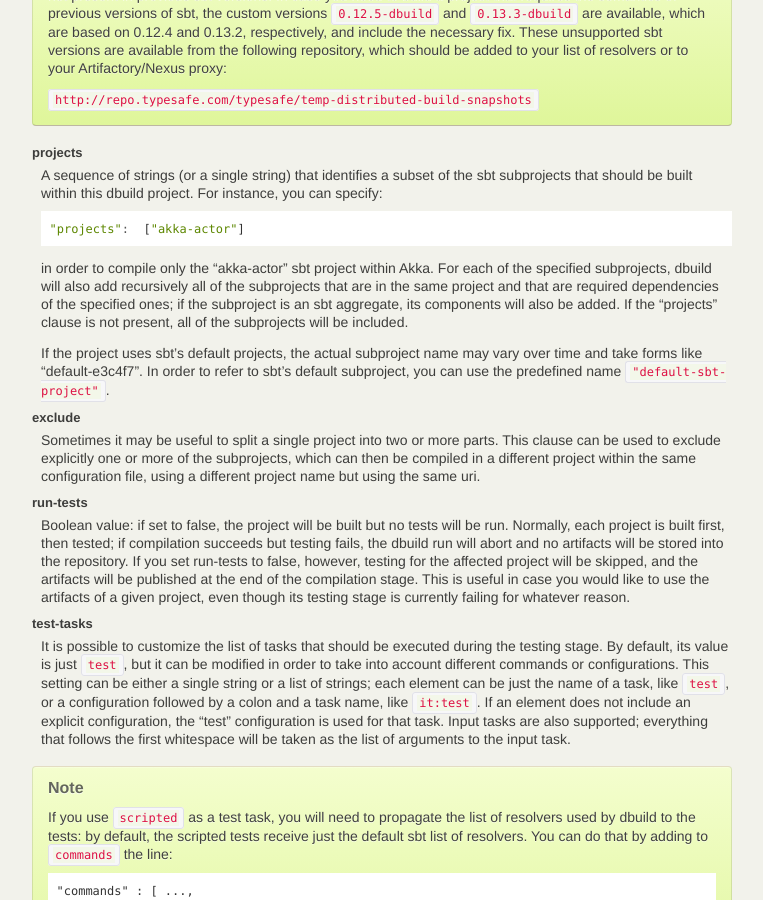
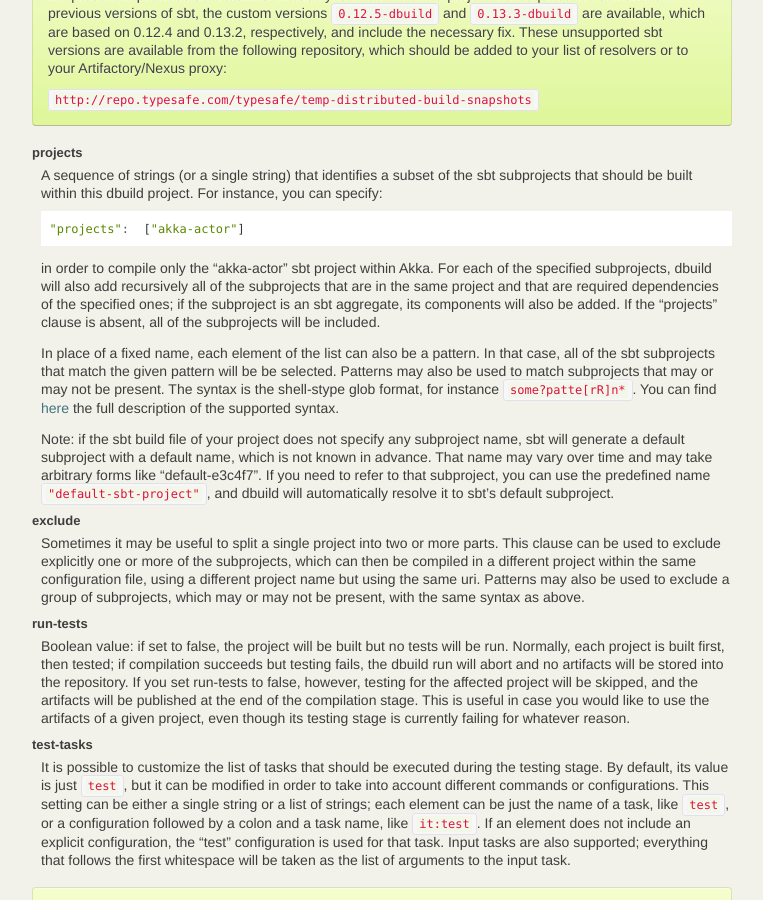
Before and after one commit to lightbend-labs/dbuild, a Sphinx documentation site: the page built from docs/src/sphinx/dbuild.rst, in a window 1280 px wide and 900 px high, scrolled down 5289 px. Shown: the whole window, without its empty margins (138-901 px from the left). Built offline with Sphinx 7.4.7, drawn with Linux system fonts in a browser that asks for light colours; the version number could not be read and is left out.

Commit message:
Documentation for patterns in "projects" and "exclude"

```diff
--- a/docs/src/sphinx/dbuild.rst
+++ b/docs/src/sphinx/dbuild.rst
@@ -367,18 +367,30 @@ projects
   of the specified subprojects, dbuild will also add recursively all of the
   subprojects that are in the same project and that are required dependencies
   of the specified ones; if the subproject is an sbt aggregate, its components
-  will also be added. If the "projects" clause is not present, all of the
+  will also be added. If the "projects" clause is absent, all of the
   subprojects will be included.
 
-  If the project uses sbt's default projects, the actual subproject name may
-  vary over time and take forms like "default-e3c4f7". In order to refer to
-  sbt's default subproject, you can use the predefined name `"default-sbt-project"`.
+  In place of a fixed name, each element of the list can also be a pattern. In that
+  case, all of the sbt subprojects that match the given pattern will be be selected.
+  Patterns may also be used to match subprojects that may or may not be
+  present. The syntax is the shell-stype glob format, for instance
+  `some?patte[rR]n*`. You can find
+  `here <https://svn.apache.org/repos/asf/jakarta/oro/tags/oro-2.0.9-dev-1/docs/api/org/apache/oro/text/GlobCompiler.html>`_
+  the full description of the supported syntax.
+
+  Note: if the sbt build file of your project does not specify any subproject name,
+  sbt will generate a default subproject with a default name, which is not known in advance.
+  That name may vary over time and may take arbitrary forms like "default-e3c4f7". If you need to
+  refer to that subproject, you can use the predefined name `"default-sbt-project"`, and
+  dbuild will automatically resolve it to sbt's default subproject.
 
 exclude
   Sometimes it may be useful to split a single project into two or more parts.
   This clause can be used to exclude explicitly one or more of the subprojects, which
   can then be compiled in a different project within the same configuration file,
-  using a different project name but using the same uri.
+  using a different project name but using the same uri. Patterns may also be used
+  to exclude a group of subprojects, which may or may not be present, with the same
+  syntax as above.
 
 run-tests
   Boolean value: if set to false, the project will be built but no tests will be run.
```
